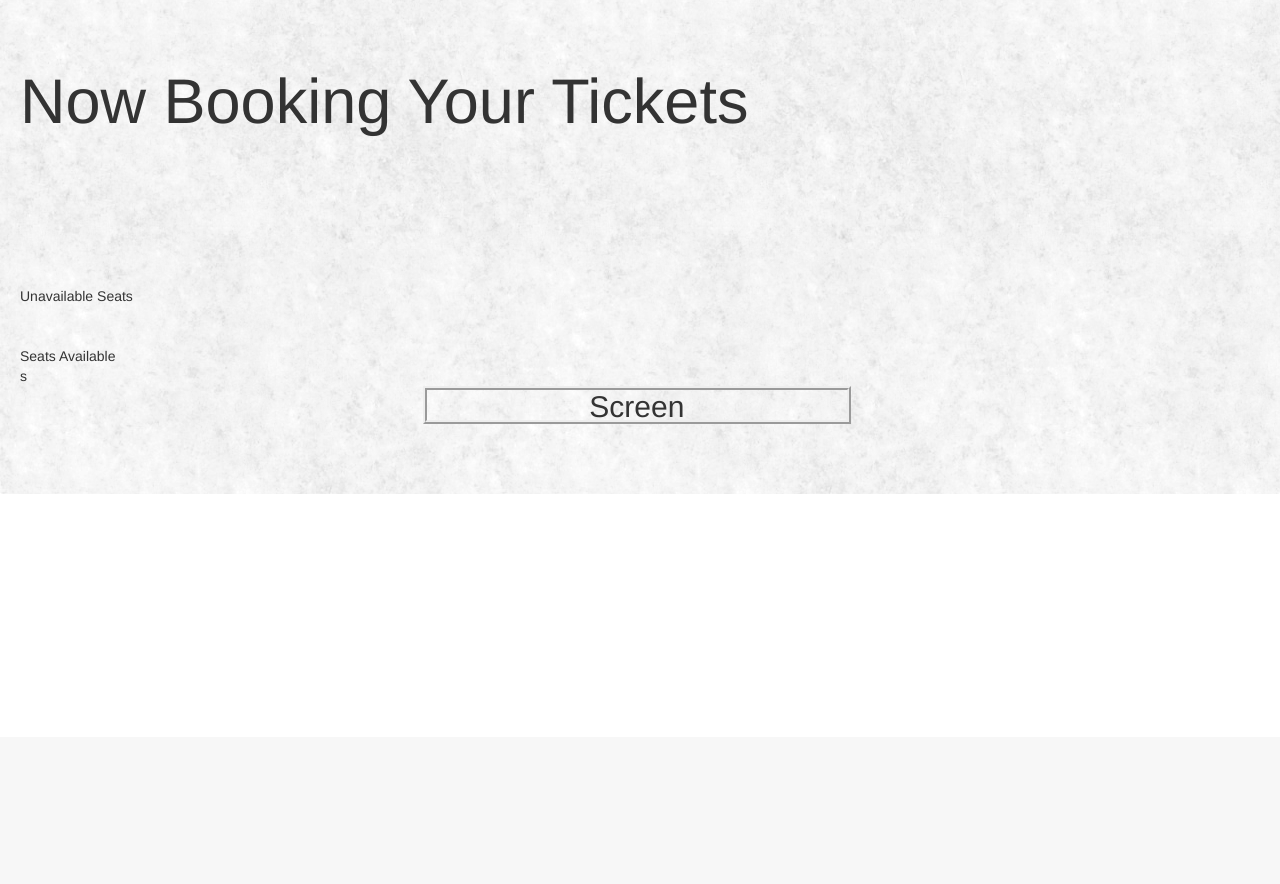
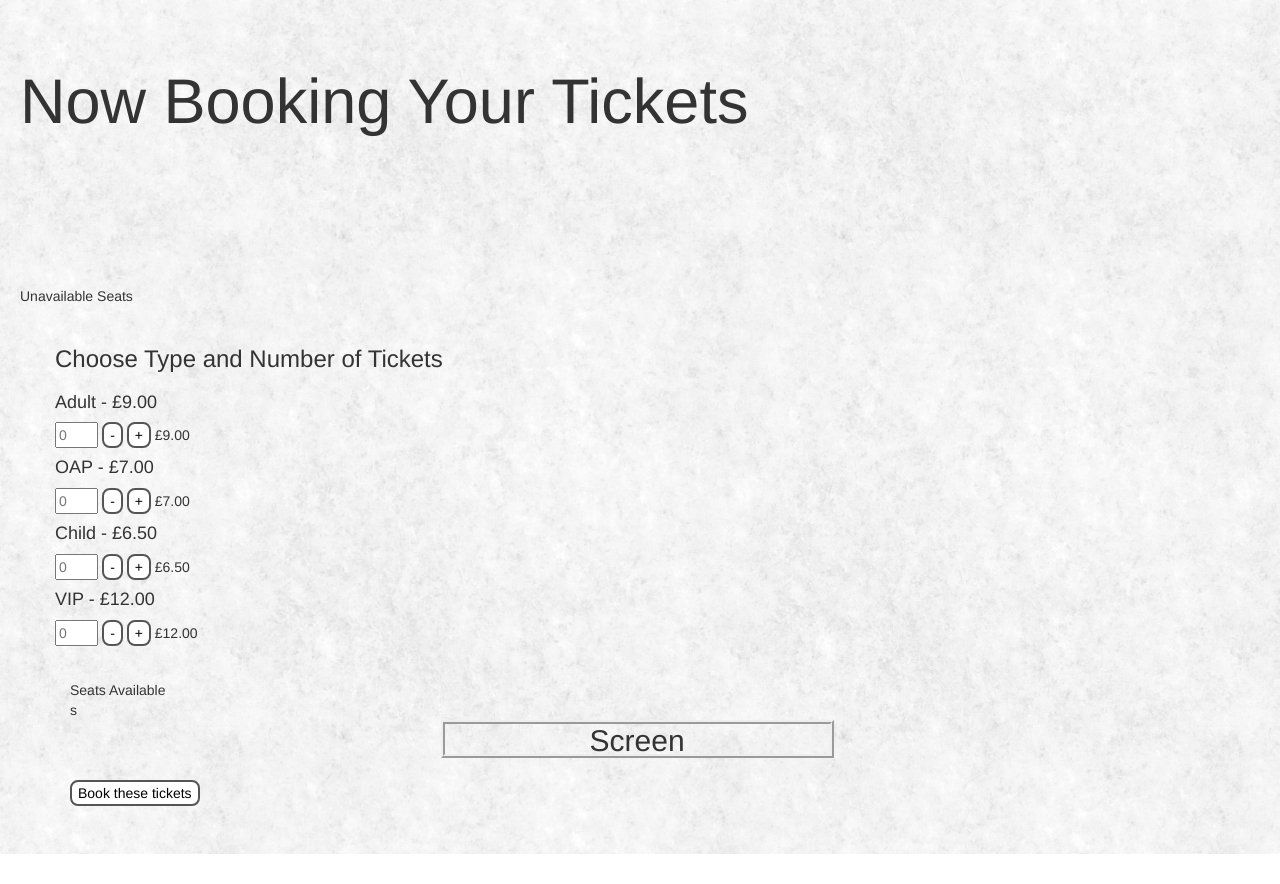
Before and after one commit to LuciaCG/Bluebird, a Flask app: page /booktickets in a window 1280 px wide. Shown: the part 63-947 px from the top of the page. Before the commit the page ends 557 px from the top, so only its background shows below. Run offline with Flask 2, Linux system fonts and the light colour scheme; the visitor is signed in with stand-in values (Sample User, id 1); data that the repository does not hold is empty; parts of the project's set-up code (start-up, migrations or seed data) failed here and were passed over; some libraries are stand-ins or nearby versions.

Commit message:
fixed some issues and added the tickets outline boxes

```diff
--- a/app/static/css/custom.css
+++ b/app/static/css/custom.css
@@ -31,10 +31,10 @@
   padding-bottom: 5px;
   text-align: center;
 }
-#seatstable {
+/*#seatstable {
   margin-left: 20%;
   margin-right: 20%;
-}
+}*/
 
 #loginbutton {
   margin-top: 12.5px;
@@ -99,6 +99,13 @@
     color: white;
 }
 
+.button4{
+  background-color: #555555;
+  border-radius: 8px;
+  color: white;
+
+}
+
 .modal-pointer
 {
   cursor: pointer;
--- a/app/templates/booktickets.html
+++ b/app/templates/booktickets.html
@@ -21,6 +21,31 @@ Unavailable Seats<br>
   {{seats.seatNumberReservedID}} )
 
 {% endfor %}<br>
+
+<div class="container">
+  <div class="row">
+    <h3 style="width:100%" > Choose Type and Number of Tickets </h3><br>
+    <form>
+    <div class="col-lf-12">
+      <h4>Adult - £9.00 </h4> <input style="width:15%" placeholder="0" maxlength="2"> </input> <button class ="button button5"> - </button> <button class ="button button5"> + </button> £9.00 <br>
+      <h4>OAP - £7.00 </h4> <input style="width:15%" placeholder="0" maxlength="2"> </input> <button class ="button button5"> - </button> <button class ="button button5"> + </button> £7.00 <br>
+      <h4>Child - £6.50 </h4> <input style="width:15%" placeholder="0" maxlength="2"> </input> <button class ="button button5"> - </button> <button class ="button button5"> + </button> £6.50 <br>
+      <h4>VIP - £12.00 </h4> <input style="width:15%" placeholder="0" maxlength="2"> </input> <button class ="button button5"> - </button> <button class ="button button5"> + </button> £12.00 <br>
+    </div>
+
+    </form>
+
+  </div>
+
+
+
+
+
+
+
+
+
+
             <br>
 Seats Available<br>
 s
@@ -28,7 +53,8 @@ s
   <h2 id="screentext">Screen</h2>
 </div>
 
-
+  <div class="row">
+    <div class="col-md-12">
       <table style="width:65%" id="seatstable">
         {% for row in rows %}
       <!-- <th>
@@ -38,9 +64,9 @@ s
           {% for seat in seatNumber %}
           <td>
             <!-- {{seat}}{{row}} -->
-    {% if models.Seat_Reserved.query.filter_by(screening=1, rowReservedID=row.row, seatNumberReservedID=seat.seatNumber).count() == 1%}
+            {% if models.Seat_Reserved.query.filter_by(screening=screening.id, rowReservedID=row.row, seatNumberReservedID=seat.seatNumber).count() == 1%}
             <form method="post" >
-      <button class ="button button5" style="background-color: blue;" disabledname="bookThisSeat" type="submit" value="{{row.row}}{{seat.seatNumber}}">{{row.row}}{{seat.seatNumber}}</button>
+              <button class ="button button4" disabled name="bookThisSeat" type="submit" value="{{row.row}}{{seat.seatNumber}}">{{row.row}}{{seat.seatNumber}}</button>
             </form>
             {% else %}
             <form method="post" >
@@ -52,14 +78,14 @@ s
         </tr>
         {% endfor %}<br>
       </table>
+    </div>
+  </div>
+  <div class="row">
+    <div class="col-md-12">
+      <button class ="button button5">Book these tickets</button>
+    </div>
+  </div>
 
-
-
-
-
-
-
-
-
+</div>
 
 {% endblock %}
```
Also changed, not shown: populatingDatabase.py (+8 -8 lines). Lines whose indentation alone changed are shown as unchanged.
